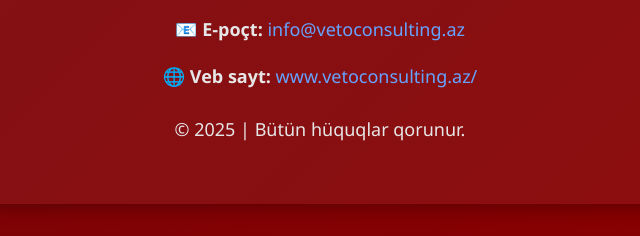
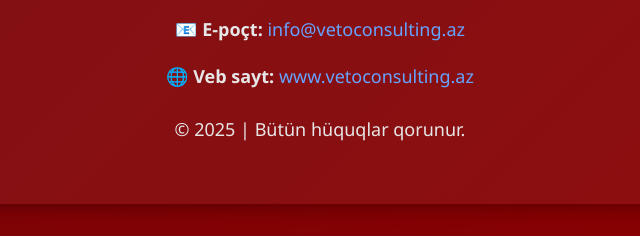
Before and after one commit to kamalniyazov032/ScanBoxVeto, a plain HTML site: page index.html in a window 1280 px wide. Shown: the part 10244-10480 px from the top of the page, 320-960 px from the left. Drawn offline with Linux system fonts and the light colour scheme.

Commit message:
Update index.html

```diff
--- a/index.html
+++ b/index.html
@@ -427,7 +427,7 @@
       <p>📞 <strong>Əlaqə nömrəsi:</strong> <a href="tel:+994702820002">+994 70 282 00 02</a></p>
       <p>📧 <strong>E-poçt:</strong> <a href="mailto:zeynaddin.n@vetoconsulting.az">zeynaddin.n@vetoconsulting.az</a></p>
       <p>📧 <strong>E-poçt:</strong> <a href="mailto:info@vetoconsulting.az">info@vetoconsulting.az</a></p>
-      <p>🌐 <strong>Veb sayt:</strong> <a href="https://vetoconsulting.az/" target="_blank" rel="noopener">www.vetoconsulting.az/</a></p>
+      <p>🌐 <strong>Veb sayt:</strong> <a href="https://vetoconsulting.az/" target="_blank" rel="noopener">www.vetoconsulting.az</a></p>
     </div>
  <!--
     <div class="social-links">
```
